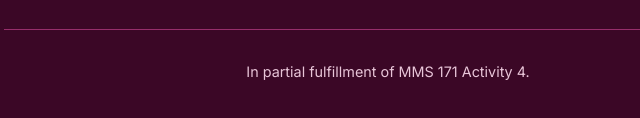
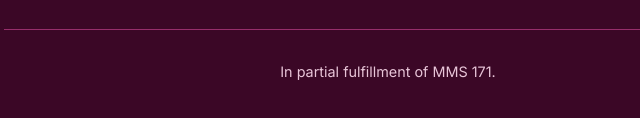
Before and after one commit to ejcmatibag/profile, a plain HTML site: page index.html in a window 1280 px wide. Shown: the part 1627-1745 px from the top of the page, 252-892 px from the left. Drawn offline with Linux system fonts and the light colour scheme; a web font is replaced by a local one.

Commit message:
Update index.html

```diff
--- a/index.html
+++ b/index.html
@@ -62,7 +62,7 @@
     </main>
 
     <footer>
-        <p>In partial fulfillment of MMS 171 Activity 4.</p>
+        <p>In partial fulfillment of MMS 171.</p>
     </footer>
 
     <script>
```
